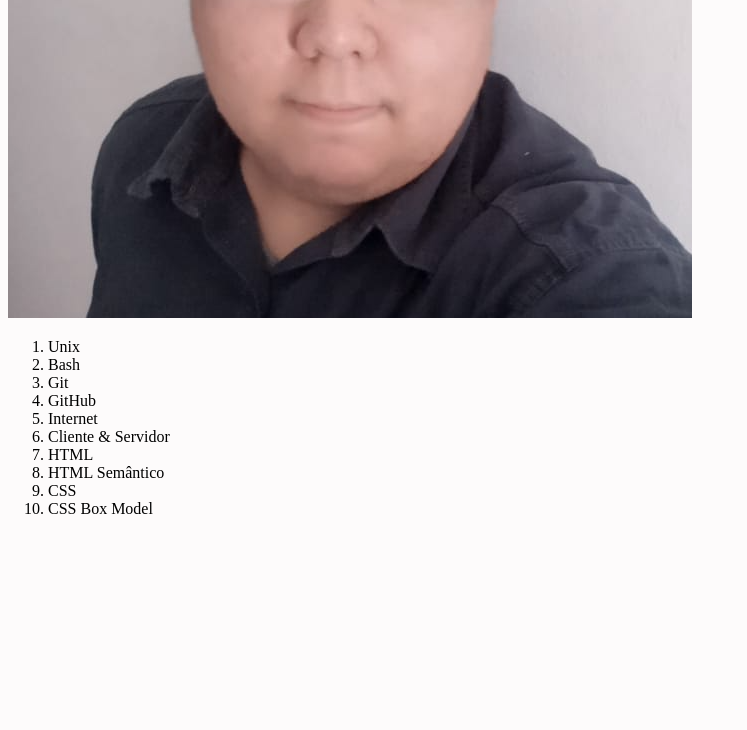
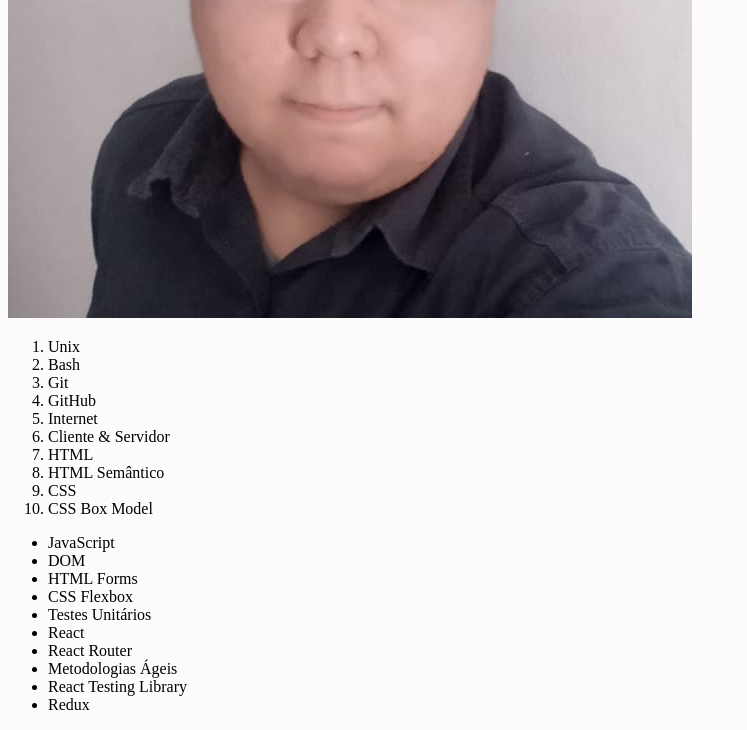
Before and after one commit to yudikaike/lessons-learned, a plain HTML site: page index.html in a window 1280 px wide. Shown: the part 374-1104 px from the top of the page, without its empty margins (0-747 px from the left). Before the commit the page ends 908 px from the top, so only its background shows below. Drawn offline with Linux system fonts and the light colour scheme.

Commit message:
feat: adiciona lista de lições a serem aprendidas

```diff
--- a/index.html
+++ b/index.html
@@ -26,5 +26,19 @@
                 <li>CSS Box Model</li>
             </ol>
         </section>
+        <section>
+            <ul id="licoes_a_aprender">
+                <li>JavaScript</li>
+                <li>DOM</li>
+                <li>HTML Forms</li>
+                <li>CSS Flexbox</li>
+                <li>Testes Unitários</li>
+                <li>React</li>
+                <li>React Router</li>
+                <li>Metodologias Ágeis</li>
+                <li>React Testing Library</li>
+                <li>Redux</li>
+            </ul>
+        </section>
     </body>
 </html>
```
